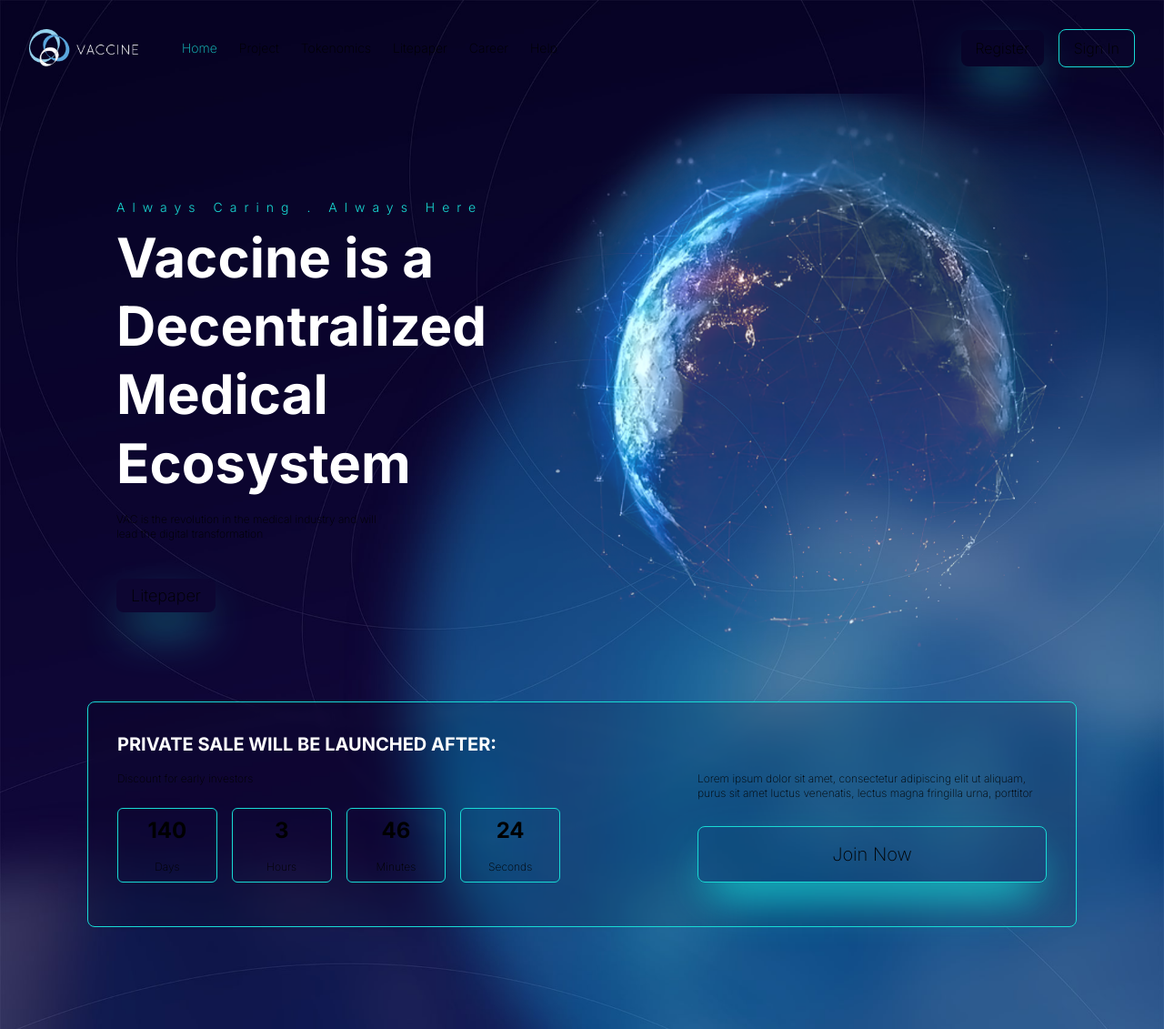
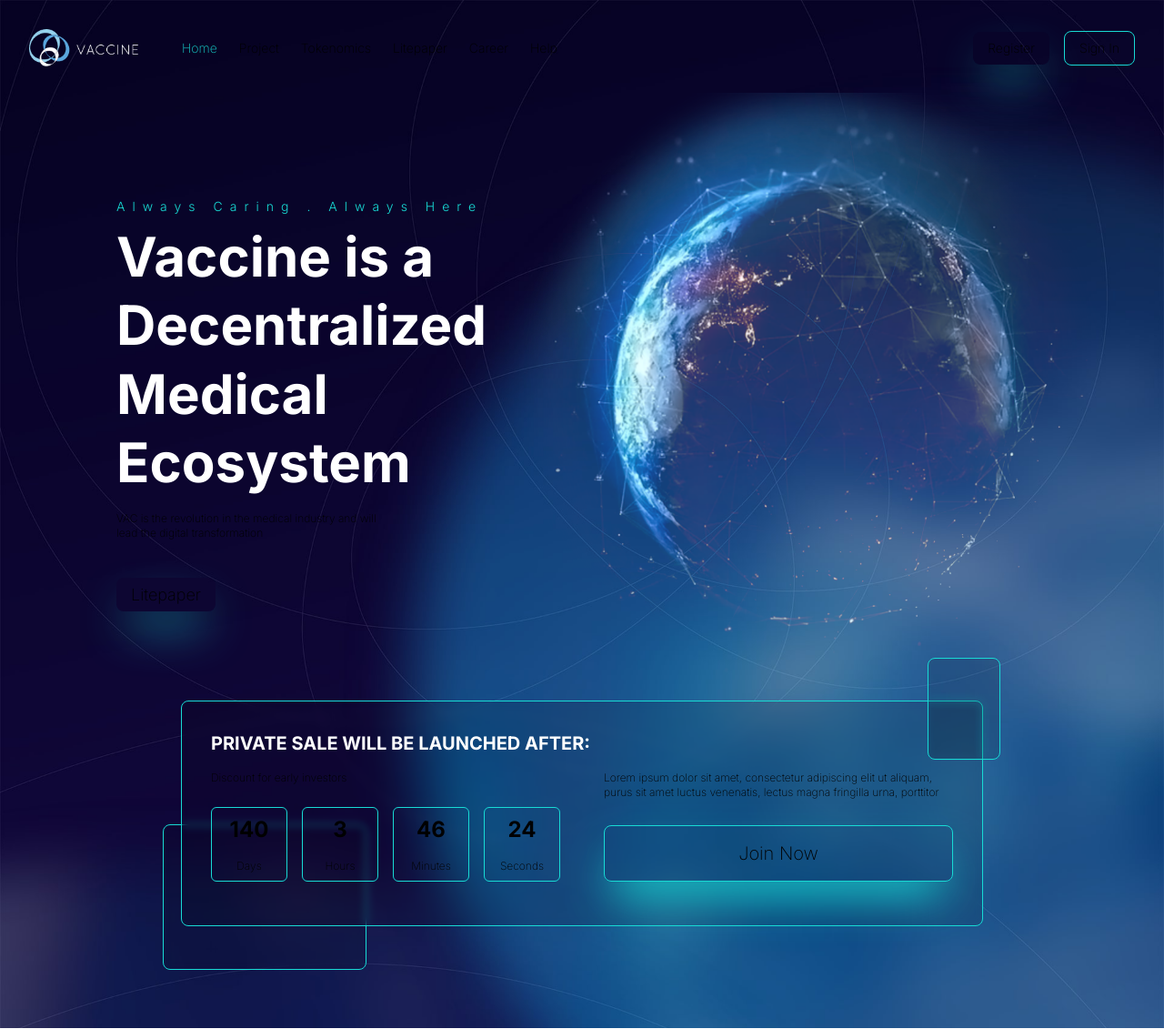
Before and after one commit to MGHZ7/vaccine, a Next.js app: page / in a window 1280 px wide. Shown: the whole page at 91% size. Built offline with nearby package versions, Linux system fonts and the light colour scheme.

Commit message:
Card style

```diff
--- a/src/components/layout/link/vaccineLink.tsx
+++ b/src/components/layout/link/vaccineLink.tsx
@@ -11,7 +11,7 @@
 
     const pathName = usePathname();
 
-    const sizeClassName = size == 'xs' ? 'text-xs' : size == 'sm' ? 'text-sm' : size === 'md' ? 'text-md' : size == 'lg' ? 'text-lg' : size === 'xl' ? 'text-xl px-28 py-4' : 'text-md';
+    const sizeClassName = size == 'xs' ? 'text-xs' : size == 'sm' ? 'text-sm' : size === 'md' ? 'text-md text-lg px-12' : size == 'lg' ? 'text-lg px-20' : size === 'xl' ? 'text-xl px-28 py-4' : 'text-md';
 
     const textColorClassName = `${pathName === props.href ? 'text-primary' : ''}`
 
--- a/src/components/layout/navbar/navbar.tsx
+++ b/src/components/layout/navbar/navbar.tsx
@@ -40,8 +40,8 @@
             </div>
 
             <div className="ms-auto inline-flex items-center gap-4">
-                <VaccineButtonLink buttonType="light" href={'/register'}>Register</VaccineButtonLink>
-                <VaccineButtonLink buttonType="dark" href={'/sign-in'}>Sign In</VaccineButtonLink>
+                <VaccineButtonLink size="sm" buttonType="light" href={'/register'}>Register</VaccineButtonLink>
+                <VaccineButtonLink size="sm" buttonType="dark" href={'/sign-in'}>Sign In</VaccineButtonLink>
             </div>
         </div>
     </nav>
--- a/src/components/pages/home/homeHeroSection.tsx
+++ b/src/components/pages/home/homeHeroSection.tsx
@@ -14,7 +14,7 @@
                 </p>
 
                 <div className="mt-10">
-                    <VaccineButtonLink size="lg" buttonType="light" href={'/lightpaper'}>
+                    <VaccineButtonLink size="md" buttonType="light" href={'/lightpaper'}>
                         Litepaper
                     </VaccineButtonLink>
                 </div>
--- a/src/components/pages/home/privateSaleCounter.tsx
+++ b/src/components/pages/home/privateSaleCounter.tsx
@@ -7,9 +7,11 @@
 
 export function PrivateSaleCounter() {
 
-    return <TransparentCard className="p-8 w-full">
+    return <div className="relative">
+        <TransparentCard className="relative p-8 w-full z-10">
+            <TransparentCard className="absolute -top-12 -right-5 h-28 w-20" />
             <h2 className="text-on-primary text-xl font-bold">PRIVATE SALE WILL BE LAUNCHED AFTER:</h2>
-        <div className="grid grid-cols-2 gap-12 py-4">
+            <div className="relative grid grid-cols-2 gap-12 py-4 z-10">
                 <div>
                     <p className="text-xs font-extralight">Discount for early investors</p>
                     <Counter className="mt-6" targetedDate={DateTime.fromSQL('2024-12-12')} />
@@ -25,4 +27,6 @@
                 </div>
             </div>
         </TransparentCard>
+        <TransparentCard className="absolute -bottom-12 -left-5 h-40 w-56 -z-10" />
+    </div>
 }
```
Lines whose indentation alone changed are shown as unchanged.
